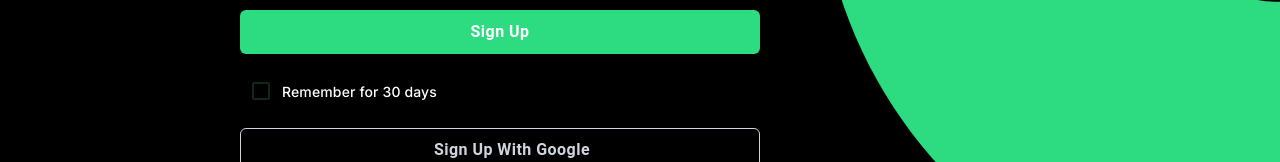
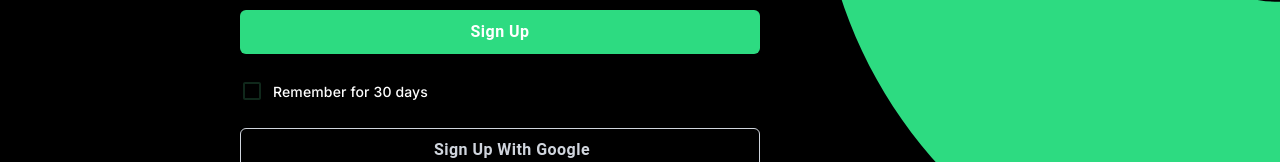
Before and after one commit to EmmyConceptNg/prince, a React (Vite) app in the folder frontend/: page /signup in a window 1280 px wide. Shown: the part 546-708 px from the top of the page. Built offline with nearby package versions, Linux system fonts and the light colour scheme; some icons are missing.

Commit message:
login page

```diff
--- a/frontend/src/pages/auth/Signup.jsx
+++ b/frontend/src/pages/auth/Signup.jsx
@@ -183,7 +183,7 @@ export default function Signup() {
                       color: "#10281B",
                       "&.Mui-checked": {
                         color: "#2DDB81",
-                      },
+                      }, marginLeft : 0, paddingLeft: 0
                     }}
                   />
                   <Text fs="14px" fw="500" color="#fff" mb={2}>
```
